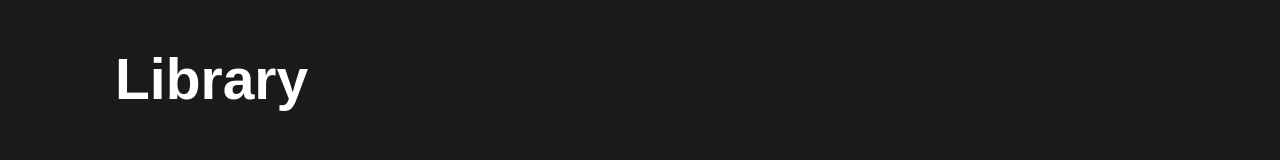
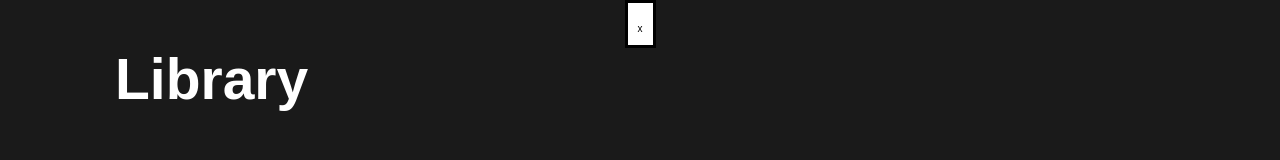
Before and after one commit to seanmturley/shavian-stories, a Next.js app: page /library in a window 1280 px wide. Shown: the top 160 px of the page. Built offline with nearby package versions, Linux system fonts and the light colour scheme; a web font is replaced by a local one.

Commit message:
[#62] Add Message component for displaying the 'message' from searchParams in a <dialog>

```diff
--- a/src/app/(site)/library/page.tsx
+++ b/src/app/(site)/library/page.tsx
@@ -1,5 +1,11 @@
 import Catalogue from "@components/catalogue";
+import Message from "@components/message";
 
 export default function Library() {
-  return <Catalogue />;
+  return (
+    <>
+      <Message />
+      <Catalogue />
+    </>
+  );
 }
--- /dev/null
+++ b/src/components/message.tsx
@@ -0,0 +1,26 @@
+"use client";
+
+import { useSearchParams } from "next/navigation";
+import { useEffect, useRef } from "react";
+
+export default function Message() {
+  const searchParams = useSearchParams();
+  const message = searchParams.get("message");
+
+  const dialogRef = useRef<HTMLDialogElement | null>(null);
+
+  useEffect(() => {
+    if (dialogRef.current) dialogRef.current.show();
+  }, [message]);
+
+  const closeDialog = () => {
+    if (dialogRef.current) dialogRef.current.close();
+  };
+
+  return (
+    <dialog ref={dialogRef}>
+      <p>{message}</p>
+      <button onClick={closeDialog}>x</button>
+    </dialog>
+  );
+}
```
Also changed, not shown: src/app/(site)/library/[author]/page.tsx (+7 -1 lines).
